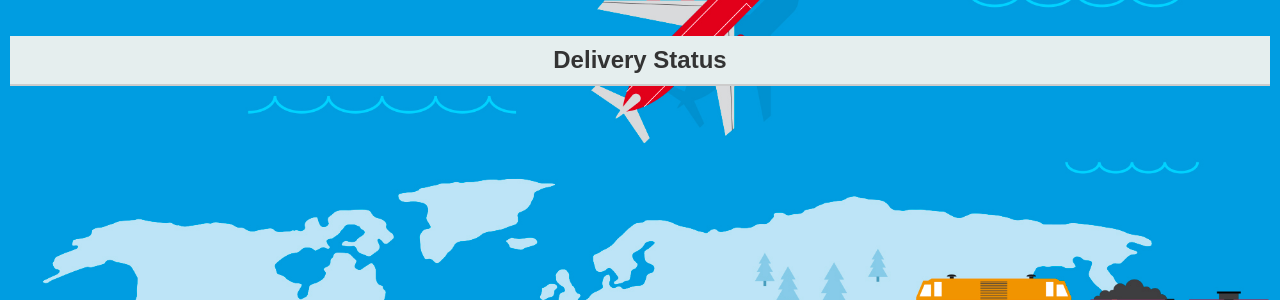
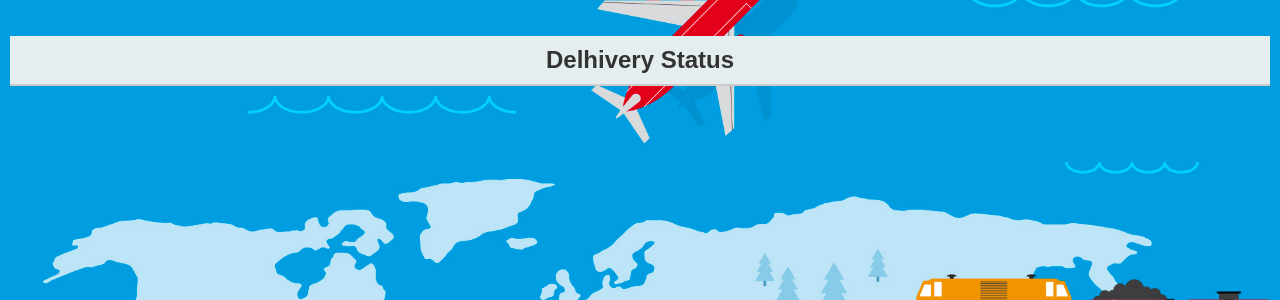
Before and after one commit to hacknicole/Predictive-Analysis-and-Delhivery-Optimization, a Flask app: template templates/result.html in a window 1280 px wide. Shown: the top 300 px of the page. Run offline with Flask 3, Linux system fonts and the light colour scheme; the template is opened without the code that fills it, so the values that code supplies are empty; parts of the project's set-up code (start-up, migrations or seed data) failed here and were passed over.

Commit message:
Update result.html

```diff
--- a/templates/result.html
+++ b/templates/result.html
@@ -4,7 +4,7 @@
 <head>
     <meta charset="UTF-8">
     <meta name="viewport" content="width=device-width, initial-scale=1.0">
-    <title>Delivery Information</title>
+    <title>Delhivery Information</title>
     <link href="../static/style.css" rel="stylesheet">
     <style>
         body {
@@ -52,7 +52,7 @@
 </head>
 
 <body>
-    <h1>Delivery Status</h1>
+    <h1>Delhivery Status</h1>
     <div class="container">
         <div class="delivery-info">
             <p class="bold">Trip successfully created!</p>
```
